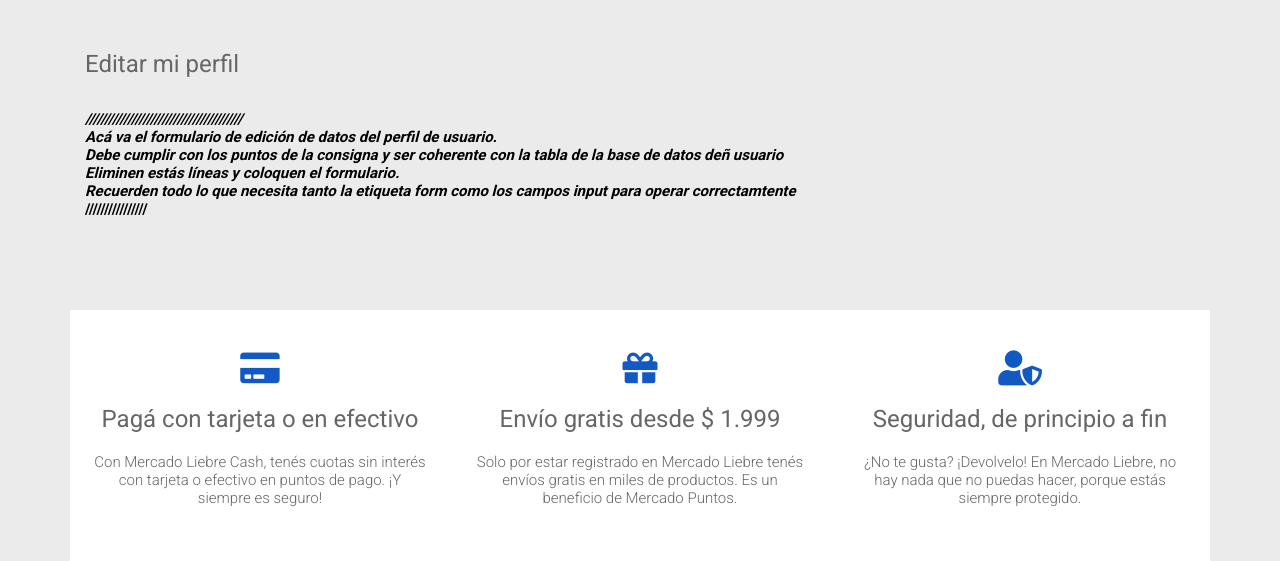
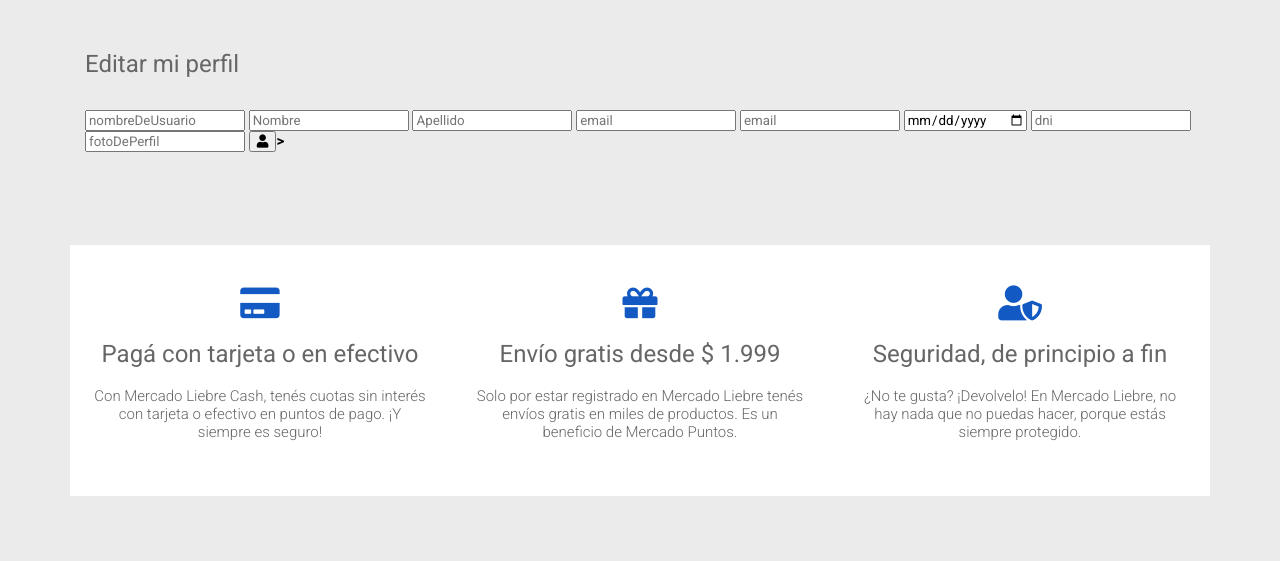
Before and after one commit to TomasCarzolio/Proyecto, a Node project: template proyectoKonfet/views/profile-edit.ejs in a window 1280 px wide. Shown: the part 122-683 px from the top of the page. Run offline with Node 20 templates, Linux system fonts and the light colour scheme; the template is opened without the code that fills it, so the values that code supplies are empty; some libraries are stand-ins or nearby versions.

Commit message:
Completando vistas de perfil

```diff
--- a/proyectoKonfet/db/data.js
+++ b/proyectoKonfet/db/data.js
@@ -5,7 +5,7 @@
         apellido: "Perez",
         email: "lperez@gmail.com",
         fechaDeNac: 02 / 02 / 1982,
-        numeroDeDoc: 44189323,
+        dni: 44189323,
         fotoDePerfil: "/images/retrato.jpeg",
     },
 
--- a/proyectoKonfet/views/profile-edit.ejs
+++ b/proyectoKonfet/views/profile-edit.ejs
@@ -28,13 +28,18 @@
 				<h2 class="products-title">Editar mi perfil</h2>
 			</div>
 			<!-- Show the "ultimos" products -->
-			<h2 class="col-12"> <i>///////////////////////////////////////// <br> Acá va el formulario de edición de datos del perfil de usuario. <br>
-			Debe cumplir con los puntos de la consigna y ser coherente con la tabla de la base de datos deñ usuario<br>
-			Eliminen estás líneas y coloquen el formulario. <br>
-			Recuerden todo lo que necesita tanto la etiqueta form como los campos input para operar correctamtente</i> <br>
-			////////////////
+			<h2 class="col-12"> <form action="/result" method="GET" class="register-form">
+			<input type="text" name="nombreDeUsuario" placeholder="nombreDeUsuario" class="register-form-input">
+			<input type="text" name="Nombre" placeholder="Nombre" class="register-form-input">
+			<input type="text" name="Apellido" placeholder="Apellido" class="register-form-input">
+			<input type="text" name="email" placeholder="email" class="register-form-input">
+			<input type="text" name="email" placeholder="email" class="register-form-input">
+			<input type="date" name="fechaDeNac" placeholder="fechaDeNac" class="register-form-input">
+			<input type="text" name="dni" placeholder="dni" class="register-form-input">
+			<input type="text" name="fotoDePerfil" placeholder="fotoDePerfil" class="register-form-input">
+			<button type="submit" class="register-form-button"><i class="fas fa-user"></i></button>></button>
+		</form>
 			</h2>
-
 
 	<!-- footer -->
 	<%- include('./partials/footer') %>
```
